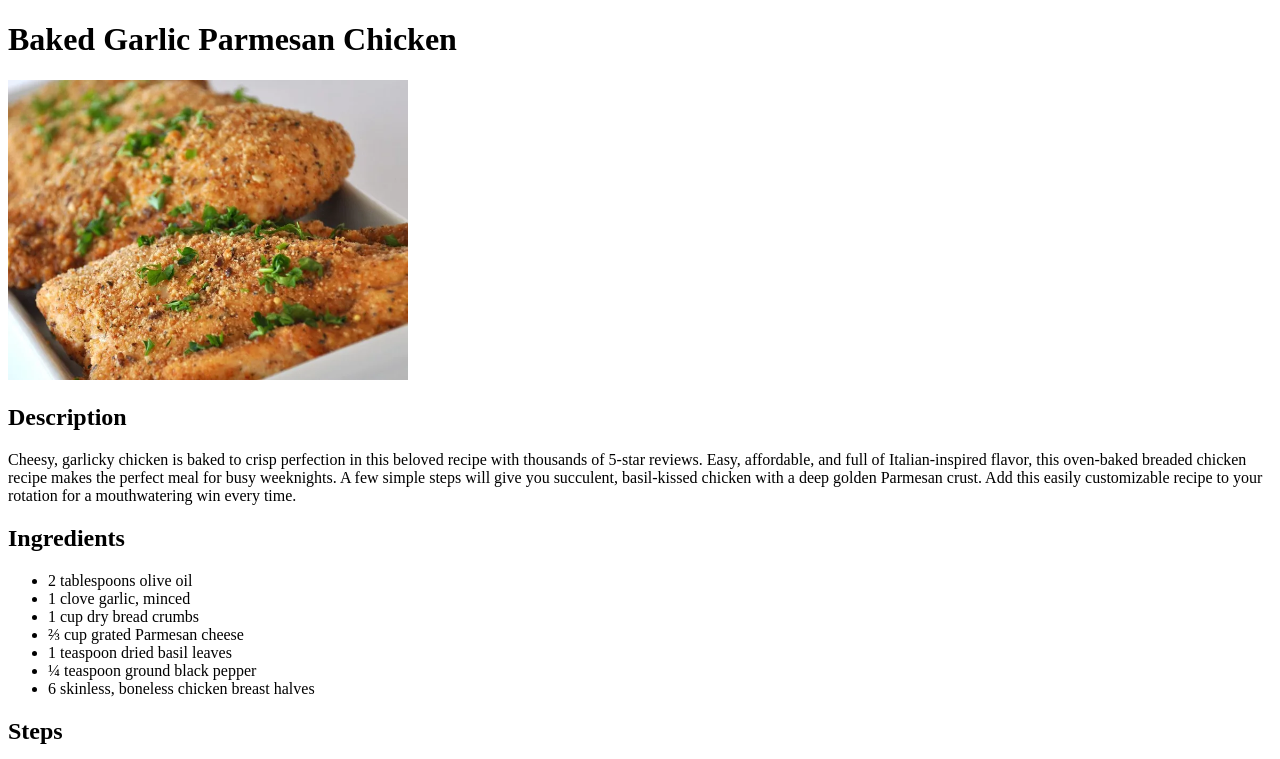
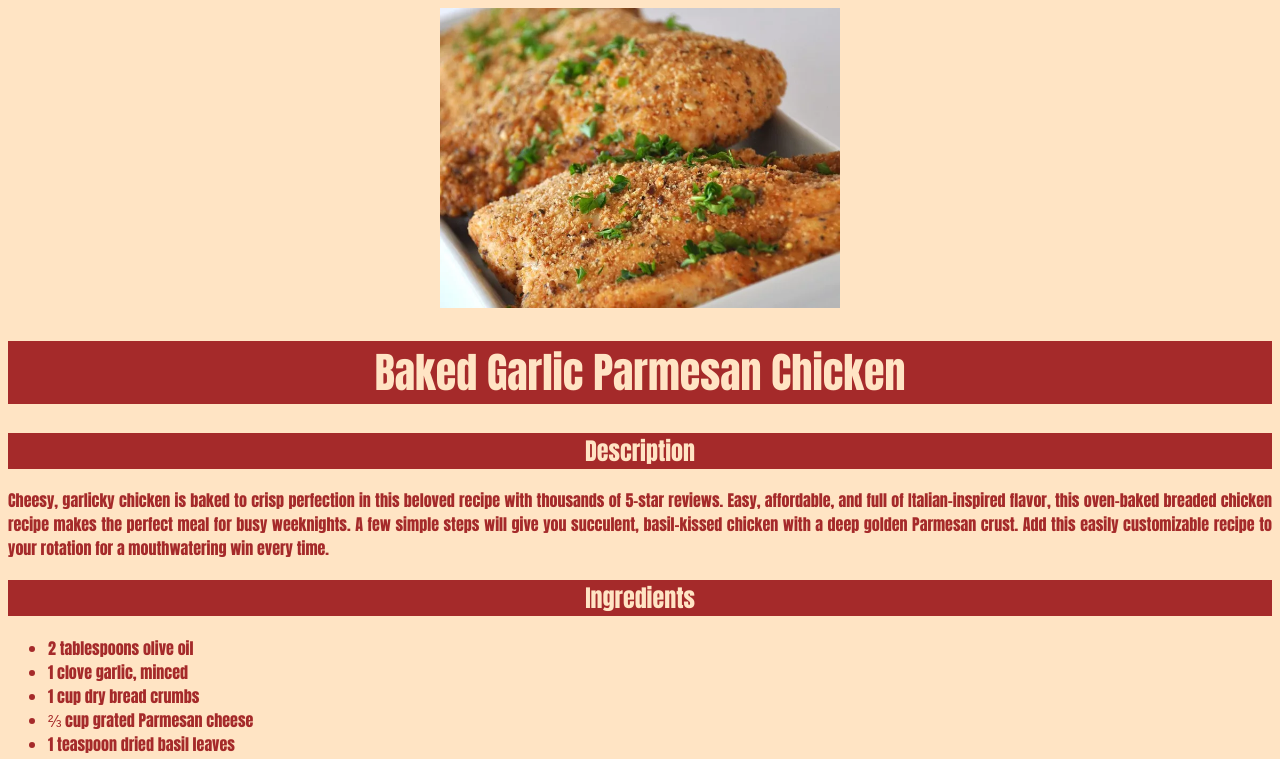
Before and after one commit to RafaelCassemiro22/odin-recipes, a plain HTML site: page odin-recipes/recipes/garlic-parmesan-chicken.html in a window 1280 px wide. Shown: the top 759 px of the page. Drawn offline with Linux system fonts and the light colour scheme.

Commit message:
modified:   odin-recipes/index.html 	modified:   odin-recipes/recipes/bkd-sweet-potatos.html 	modified:   odin-recipes/recipes/garlic-parmesan-chicken.html 	modified:   odin-recipes/recipes/roasted-broccoli.html 	new file:   odin-recipes/style.css

```diff
--- a/odin-recipes/recipes/garlic-parmesan-chicken.html
+++ b/odin-recipes/recipes/garlic-parmesan-chicken.html
@@ -4,24 +4,25 @@
     <meta charset="UTF-8">
     <meta http-equiv="X-UA-Compatible" content="IE=edge">
     <meta name="viewport" content="width=device-width, initial-scale=1.0">
+    <link rel="stylesheet" href="../style.css">
     <title>Baked Garlic Parmesan Chicken</title>
 </head>
 <body>
-    <h1>Baked Garlic Parmesan Chicken</h1>
     <img src="img/parmesan-chicken.webp" width="400">
-    <h2>Description</h2>
+    <h1 class="title">Baked Garlic Parmesan Chicken</h1>
+    <h2 class="title">Description</h2>
     <p>Cheesy, garlicky chicken is baked to crisp perfection in this beloved recipe with thousands of 5-star reviews. Easy, affordable, and full of Italian-inspired flavor, this oven-baked breaded chicken recipe makes the perfect meal for busy weeknights. A few simple steps will give you succulent, basil-kissed chicken with a deep golden Parmesan crust. Add this easily customizable recipe to your rotation for a mouthwatering win every time.</p>
-    <h2>Ingredients</h2>
+    <h2 class="title">Ingredients</h2>
     <ul>
-        <li>2 tablespoons olive oil</li>
-        <li>1 clove garlic, minced</li>
-        <li>1 cup dry bread crumbs</li>
-        <li>⅔ cup grated Parmesan cheese</li>
-        <li>1 teaspoon dried basil leaves</li>
-        <li>¼ teaspoon ground black pepper</li>
-        <li>6 skinless, boneless chicken breast halves</li>
+        <li id="list">2 tablespoons olive oil</li>
+        <li id="list">1 clove garlic, minced</li>
+        <li id="list">1 cup dry bread crumbs</li>
+        <li id="list">⅔ cup grated Parmesan cheese</li>
+        <li id="list">1 teaspoon dried basil leaves</li>
+        <li id="list">¼ teaspoon ground black pepper</li>
+        <li id="list">6 skinless, boneless chicken breast halves</li>
     </ul>
-    <h2>Steps</h2>
+    <h2 class="title">Steps</h2>
     <ol>
         <li>Gather all ingredients.</li>
         <li>Preheat oven to 350 degrees F (175 degrees C). Lightly grease a 9x13 inch baking dish.</li>
--- /dev/null
+++ b/odin-recipes/style.css
@@ -0,0 +1,20 @@
+
+* {
+    background-color: bisque;
+    color: brown;
+    font-family: Impact, Haettenschweiler, 'Arial Narrow Bold', sans-serif;
+    text-align: center;
+}
+.title {
+    background-color: brown;
+    color: bisque;
+}
+li {
+    text-align: left;
+}
+p {
+    text-align: justify;
+}
+h1 {
+    font-size: 42px;
+}
```
Also changed, not shown: odin-recipes/index.html (+1 -0 lines), odin-recipes/recipes/bkd-sweet-potatos.html (+5 -4 lines), odin-recipes/recipes/roasted-broccoli.html (+5 -4 lines).
